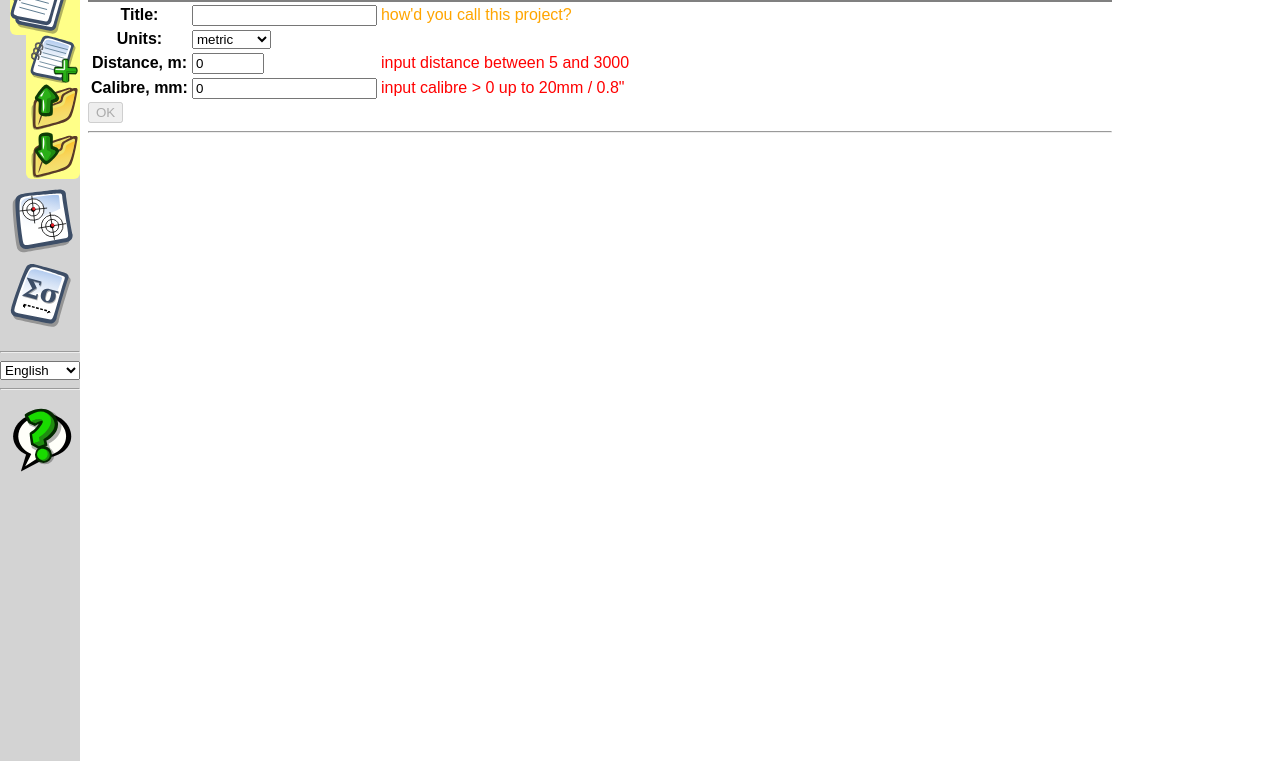
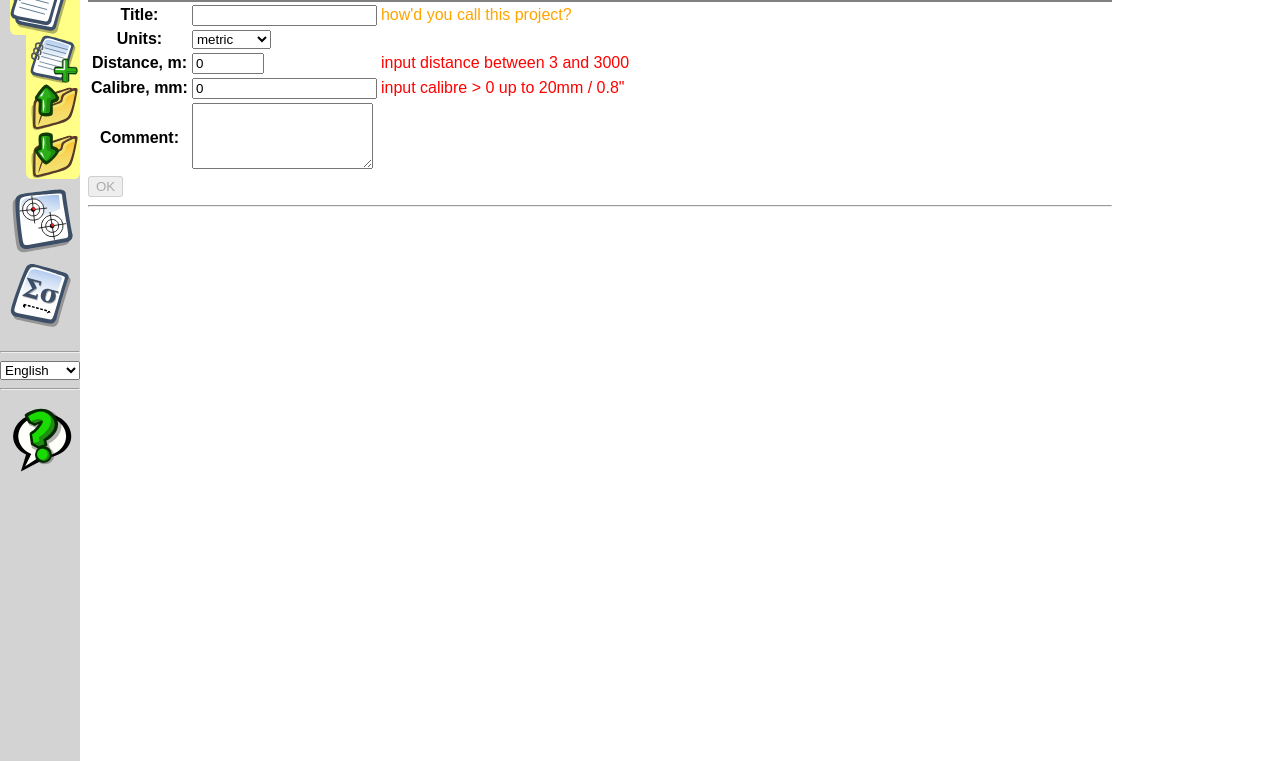
Before and after one commit to Xiaoxun92/TARAN, a plain HTML site: page taran.html in a window 1280 px wide. Shown: the part 39-800 px from the top of the page. Drawn offline with Linux system fonts and the light colour scheme.

Commit message:
Add a "comment" section to projects to allow for additional info that is too lengthy for titles. Support slightly wider range of distance and caliber.

```diff
--- a/lang-de.js
+++ b/lang-de.js
@@ -40,7 +40,7 @@ LSTR['de'] = {
     defaultnewdescription: '[Namenloses Projekt]',
 
     inputsanitydesc: 'Wie soll das Projekt genannt werden?',
-    inputsanitydistinvalid: 'Zwischen 5 und 3000',
+    inputsanitydistinvalid: 'Zwischen 3 und 3000',
     inputsanitycalinvalid: 'Kaliber > 0 und bis 20mm / 0.8"',
     inputsanityyousure: 'Tatsaechlich?',
     inputsanityok: 'OK',
--- a/lang-en.js
+++ b/lang-en.js
@@ -40,7 +40,7 @@ LSTR['en'] = {
     defaultnewdescription: '[noname project]',
 
     inputsanitydesc: 'how\'d you call this project?',
-    inputsanitydistinvalid: 'input distance between 5 and 3000',
+    inputsanitydistinvalid: 'input distance between 3 and 3000',
     inputsanitycalinvalid: 'input calibre > 0 up to 20mm / 0.8"',
     inputsanityyousure: 'for real?',
     inputsanityok: 'OK',
--- a/lang-fr.js
+++ b/lang-fr.js
@@ -40,7 +40,7 @@ LSTR['fr'] = {
     defaultnewdescription: '[projet sans nom]',
 
     inputsanitydesc: 'donnez un nom au projet',
-    inputsanitydistinvalid: 'entrez la distance entre 5 et 3000',
+    inputsanitydistinvalid: 'entrez la distance entre 3 et 3000',
     inputsanitycalinvalid: 'entrez le calibre > 0 jusqu\'au 20mm / 0.8"',
     inputsanityyousure: 'c\'est vrai?',
     inputsanityok: 'OK',
--- a/lang-it.js
+++ b/lang-it.js
@@ -40,7 +40,7 @@ LSTR['it'] = {
     defaultnewdescription: '[progetto NessunNome]',
 
     inputsanitydesc: 'Come vuoi chiamare questo progetto?',
-    inputsanitydistinvalid: 'digita la distanza tra 5 e 3000',
+    inputsanitydistinvalid: 'digita la distanza tra 3 e 3000',
     inputsanitycalinvalid: 'digita il calibro > 0 fino a 20mm / 0,8"',
     inputsanityyousure: 'sei sicuro?',
     inputsanityok: 'OK',
--- a/lang-ru.js
+++ b/lang-ru.js
@@ -40,7 +40,7 @@ LSTR['ru'] = {
     defaultnewdescription: '[безымянный прожэкт]',
 
     inputsanitydesc: 'как назовём прожэкт?',
-    inputsanitydistinvalid: 'от 5 до 3000',
+    inputsanitydistinvalid: 'от 3 до 3000',
     inputsanitycalinvalid: 'калибр > 0 и до 20мм / 0.8"',
     inputsanityyousure: 'что, правда?',
     inputsanityok: 'OK',
--- a/proj-pane.js
+++ b/proj-pane.js
@@ -77,7 +77,7 @@ function listenerValidateChange(evt) {
 
     var dist = document.getElementById('proj-input-dist').value;
 
-    if ( (dist <= 5) || (dist > 3000) ) {
+    if ( (dist < 3) || (dist > 3000) ) {
         document.getElementById('proj-input-dist-note').className = 'textcolorerror';
         setElementText('proj-input-dist-note', LSTX('inputsanitydistinvalid'));
         sane = false;
@@ -101,7 +101,7 @@ function listenerValidateChange(evt) {
         setElementText('proj-input-cal-note', LSTX('inputsanitycalinvalid'));
         sane = false;
     }
-    else if ( (cal < 5) || (cal > 15) ) {
+    else if ( (cal < 4) || (cal > 15) ) {
         document.getElementById('proj-input-cal-note').className = 'textcolorwarning';
         setElementText('proj-input-cal-note', LSTX('inputsanityyousure'));
     }
@@ -109,6 +109,8 @@ function listenerValidateChange(evt) {
         document.getElementById('proj-input-cal-note').className = 'textcolorokay';
         setElementText('proj-input-cal-note', LSTX('inputsanityok'));
     }
+
+    document.getElementById('proj-input-comment').value = stripXMLSpecials(document.getElementById('proj-input-comment').value);
 
     if (sane) {
         document.getElementById('proj-input-btn-ok').disabled = false;
@@ -132,6 +134,7 @@ function listenerApplyProjInfo(evt) {
     samevik.dist = document.getElementById('proj-input-dist').value;
     samevik.cal = document.getElementById('proj-input-cal').value;
     samevik.metric = (document.getElementById('proj-input-units').value == 'metric');
+    samevik.comment = stripXMLSpecials(document.getElementById('proj-input-comment').value);
 
     localStorage.setItem('defaults.dist', samevik.dist);
     localStorage.setItem('defaults.cal', samevik.cal);
@@ -155,6 +158,7 @@ function listenerEditProjInfo(evt) {
         document.getElementById('proj-input-cal').value = samevik.cal;
         document.getElementById('proj-input-units').value = (samevik.metric) ?
             'metric' : 'imp';
+        document.getElementById('proj-input-comment').value = stripXMLSpecials(samevik.comment);
     }
     hideElement('block-proj-info-display');
     unhideElement('block-proj-info-edit');
--- a/taran.html
+++ b/taran.html
@@ -85,6 +85,10 @@
                         <th id="proj-input-cal-label">Calibre, mm:</th>
                         <td><input type="number" min="0.1" max="20" step="any" value="7.62" id="proj-input-cal" /></td>
                         <td id="proj-input-cal-note"></td>
+                    </tr>
+                    <tr>
+                        <th id="proj-input-comment-label">Comment:</th>
+                        <td><textarea rows="4" id="proj-input-comment"></textarea></td>
                     </tr>
                 </tbody></table>
                 <!-- <input type="button" class="hidden" id="proj-input-btn-ok" value="OK"> -->
--- a/trous.js
+++ b/trous.js
@@ -94,8 +94,7 @@ function getImageBase64(image) {
 } // function getImageBase64(image)
 
 function valFromXMLnode(xmlnode, name, neednumber) {
-    // var n = ;
-    if ( (!xmlnode.getElementsByTagName(name)) || (!xmlnode.getElementsByTagName(name)[0].childNodes[0]) ) {
+    if ( (!xmlnode.getElementsByTagName(name)) || (!xmlnode.getElementsByTagName(name)[0]) || (!xmlnode.getElementsByTagName(name)[0].childNodes[0]) ) {
         console.log("fromXMLnode nonefound for " + name);
         return "";
     }
@@ -315,6 +314,7 @@ function toXMLSamevik() {
     result = result + ( (this.metric) ? getXMLs('metric', 'true') : getXMLs('metric', 'false') );
     result = result + getXMLs('cal', this.cal);
     result = result + getXMLs('dist', this.dist);
+    result = result + getXMLs('comment', escapeXML(this.comment));
     s = "";
     for (var i = 0; i < this.sheets.length; i++) {
         s = s + this.sheets[i].toXML();
@@ -329,7 +329,8 @@ function fromXMLSamevik(xml) {
     this.description = unescapeXML(valFromXMLnode(rootnode,'description'));
     this.metric = (valFromXMLnode(rootnode,'metric') == 'true');
     this.cal = valFromXMLnode(rootnode,'cal', true);
-    this.dist = valFromXMLnode(rootnode,'dist', true);
+    this.dist = valFromXMLnode(rootnode, 'dist', true);
+    this.comment = unescapeXML(valFromXMLnode(rootnode, 'comment'));
 
     imgloading_current = 0;
     imgloading_total = 0;
@@ -467,6 +468,7 @@ function Samevik() {
     this.metric = true;
     this.cal = 0;
     this.dist = 0;
+    this.comment = "";
     this.sheets = new Array();
     // synthetic stats, all coordinates in real units, NOT px
     this.pts = new Array(); // of Shot objects
```
